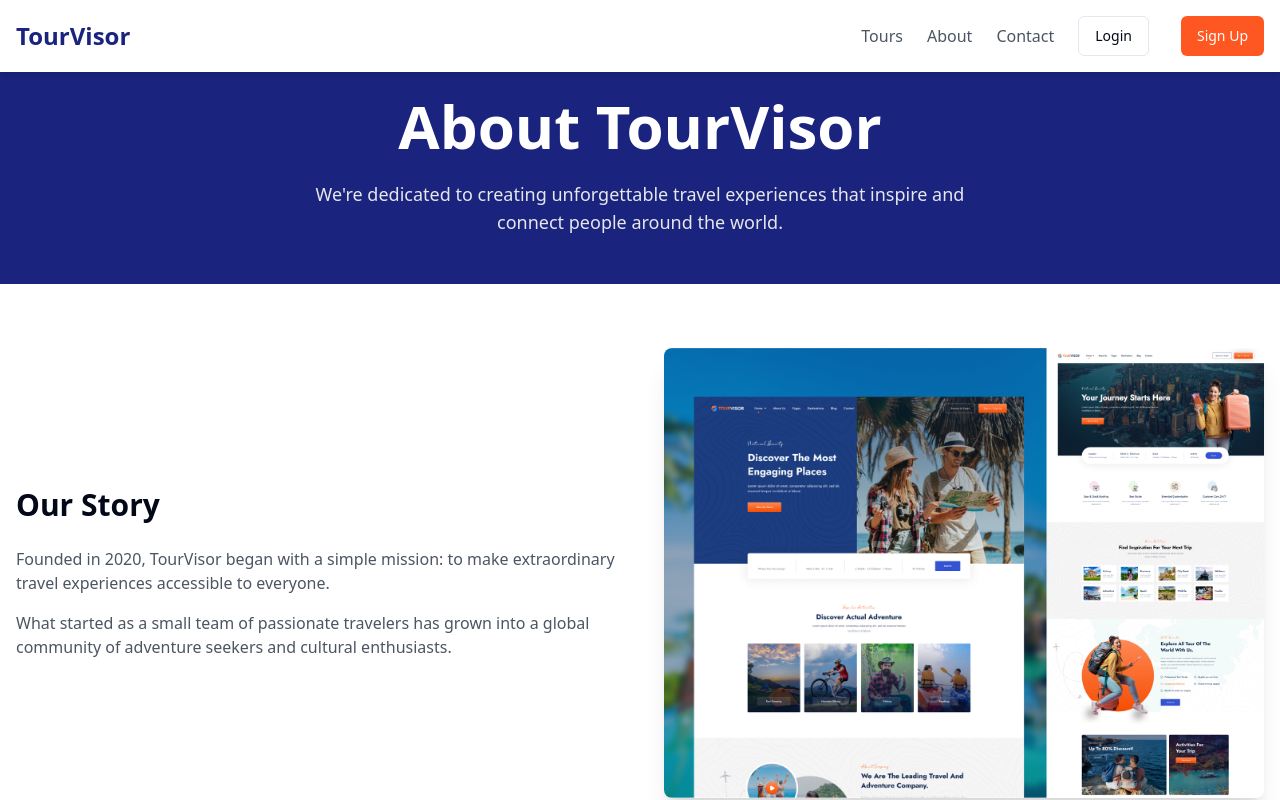
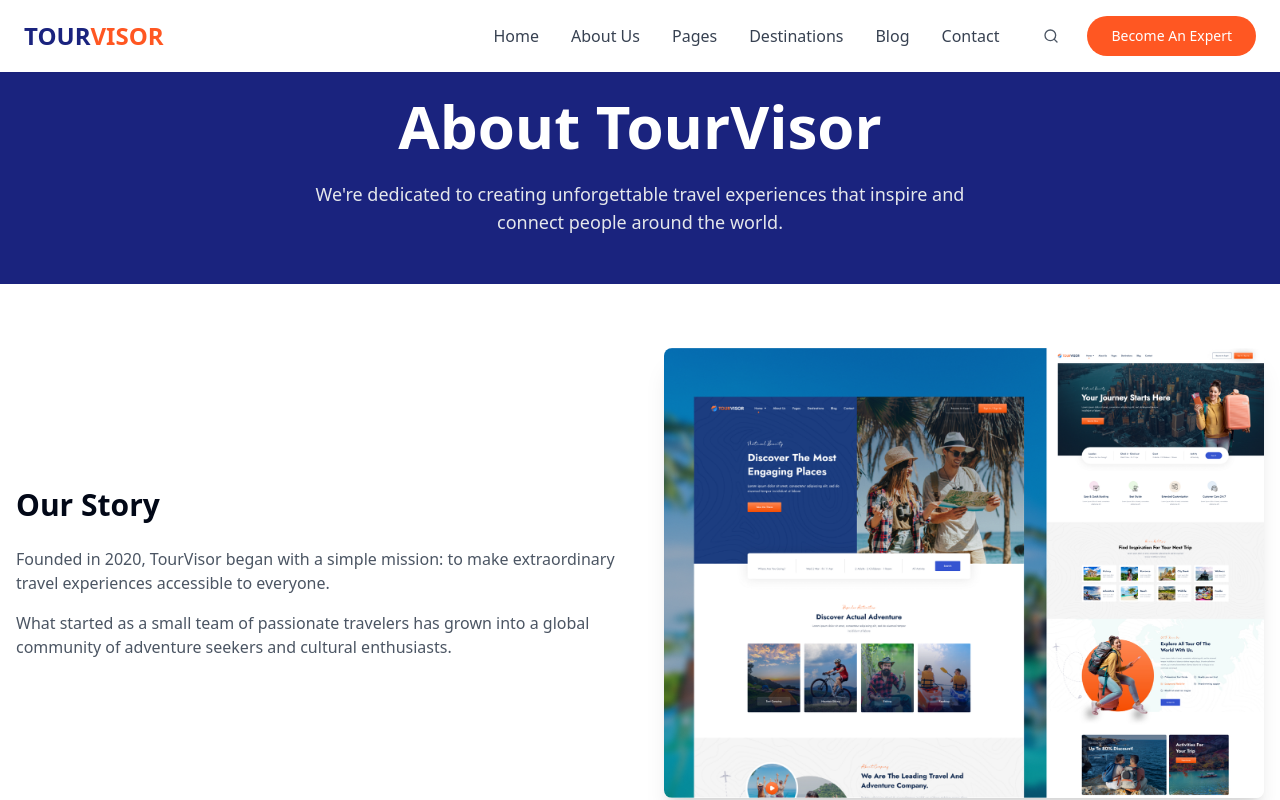
Before and after one commit to tommusungu/tltours, a React (Vite) app: page /about in a window 1280 px wide. Shown: the top 800 px of the page. Built offline with nearby package versions, Linux system fonts and the light colour scheme.

Commit message:
Fix navbar design
Updated the navbar component to align with the specified design requirements.
[skip gpt_engineer]

```diff
--- a/src/components/Navbar.tsx
+++ b/src/components/Navbar.tsx
@@ -1,26 +1,43 @@
 import { Link } from "react-router-dom";
 import { Button } from "./ui/button";
 import { motion } from "framer-motion";
+import { Search } from "lucide-react";
 
 export const Navbar = () => {
   return (
     <motion.nav
       initial={{ y: -100 }}
       animate={{ y: 0 }}
-      className="fixed w-full bg-white shadow-md z-50"
+      className="fixed w-full bg-white shadow-sm z-50"
     >
-      <div className="container mx-auto px-4 py-4 flex justify-between items-center">
-        <Link to="/" className="text-2xl font-bold text-primary">TourVisor</Link>
-        <div className="flex gap-6 items-center">
-          <Link to="/tours" className="text-gray-600 hover:text-primary transition-colors">Tours</Link>
-          <Link to="/about" className="text-gray-600 hover:text-primary transition-colors">About</Link>
-          <Link to="/contact" className="text-gray-600 hover:text-primary transition-colors">Contact</Link>
-          <Link to="/login">
-            <Button variant="outline" className="mr-2">Login</Button>
+      <div className="container mx-auto px-6 py-4">
+        <div className="flex justify-between items-center">
+          {/* Logo */}
+          <Link to="/" className="flex items-center">
+            <span className="text-2xl font-bold text-primary">TOUR<span className="text-primary-orange">VISOR</span></span>
           </Link>
-          <Link to="/signup">
-            <Button className="bg-primary-orange hover:bg-primary-orange/90">Sign Up</Button>
-          </Link>
+
+          {/* Navigation Links - Desktop */}
+          <div className="hidden md:flex items-center space-x-8">
+            <div className="flex gap-8 items-center">
+              <Link to="/" className="text-gray-700 hover:text-primary transition-colors">Home</Link>
+              <Link to="/about" className="text-gray-700 hover:text-primary transition-colors">About Us</Link>
+              <Link to="/tours" className="text-gray-700 hover:text-primary transition-colors">Pages</Link>
+              <Link to="/destinations" className="text-gray-700 hover:text-primary transition-colors">Destinations</Link>
+              <Link to="/blog" className="text-gray-700 hover:text-primary transition-colors">Blog</Link>
+              <Link to="/contact" className="text-gray-700 hover:text-primary transition-colors">Contact</Link>
+            </div>
+
+            {/* Search and Become Expert Buttons */}
+            <div className="flex items-center gap-4">
+              <Button variant="ghost" size="icon" className="rounded-full">
+                <Search className="h-5 w-5 text-gray-600" />
+              </Button>
+              <Button className="bg-primary-orange hover:bg-primary-orange/90 text-white rounded-full px-6">
+                Become An Expert
+              </Button>
+            </div>
+          </div>
         </div>
       </div>
     </motion.nav>
```
